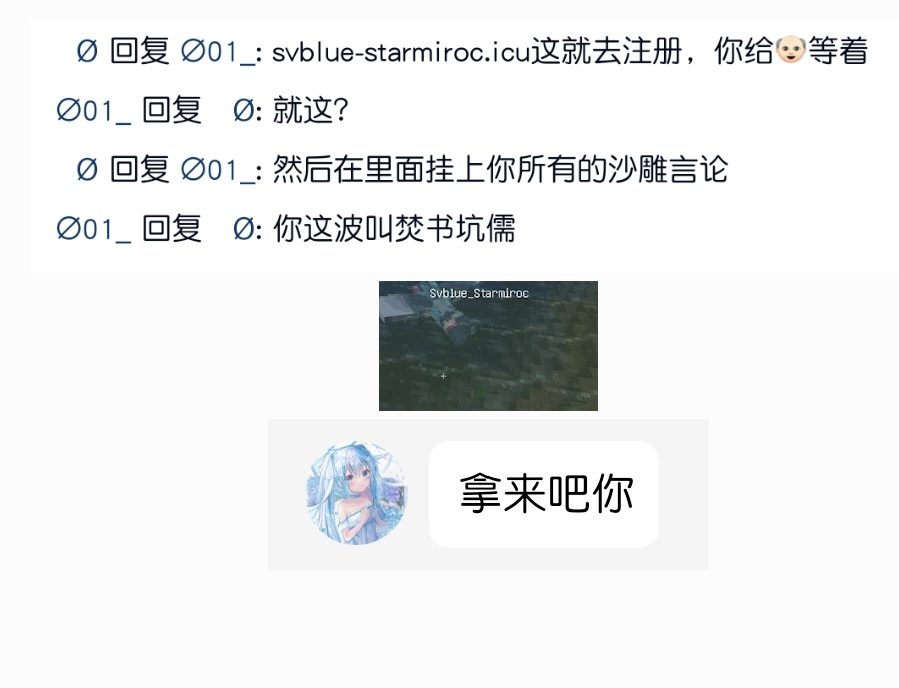
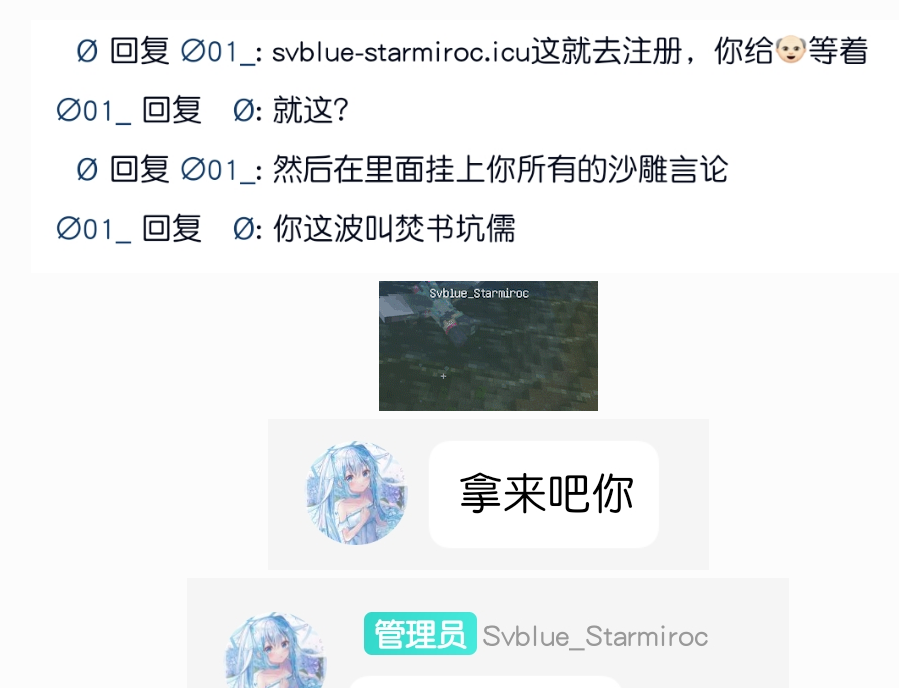
Before and after one commit to ivikon/OWNAWb88401, a plain HTML site: page index.html in a window 1280 px wide. Shown: the part 112-800 px from the top of the page, without its empty margins (152-1051 px from the left). Drawn offline with Linux system fonts and the light colour scheme.

Commit message:
2021-7-28

```diff
--- a/index.html
+++ b/index.html
@@ -819,6 +819,6 @@ hr {
 </style>
 </head>
 <body class='typora-export os-windows' >
-<div  id='write'  class = 'is-node'><h1><a name="-svbluestarmiroc" class="md-header-anchor"></a><span>&gt; Svblue_Starmiroc</span></h1><p><img src="3.jpg" referrerpolicy="no-referrer" alt="3"></p><p><img src="2.gif" referrerpolicy="no-referrer" alt="2"></p><p><img src="1.jpg" referrerpolicy="no-referrer" alt="1"></p></div>
+<div  id='write'  class = 'is-node'><h1><a name="-svbluestarmiroc" class="md-header-anchor"></a><span>&gt; Svblue_Starmiroc</span></h1><p><img src="3.jpg" referrerpolicy="no-referrer" alt="3"></p><p><img src="2.gif" referrerpolicy="no-referrer" alt="2"></p><p><img src="1.jpg" referrerpolicy="no-referrer" alt="1"></p><p><img src="4.jpg" referrerpolicy="no-referrer" alt="4"></p></div>
 </body>
 </html>
```
Also changed, not shown: 4.jpg (added), 1 other file.
